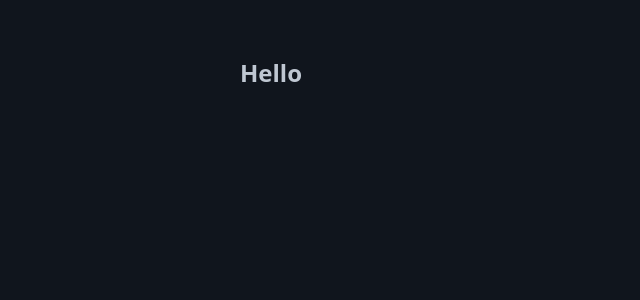
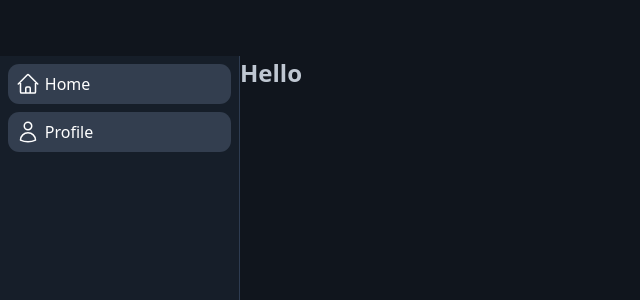
Before and after one commit to HamelBarrer/calls-client, a Vue app: page /app in a window 1280 px wide. Shown: the top 300 px of the page, without its empty margins (0-640 px from the left). Built offline with nearby package versions, Linux system fonts and the light colour scheme; sample sign-in values are in the browser's storage.

Commit message:
add sidebar

```diff
--- /dev/null
+++ b/src/components/icons/HomeIcon.vue
@@ -0,0 +1,24 @@
+<script setup lang="ts">
+defineProps({
+  size: { type: String, default: '24' },
+});
+</script>
+
+<template>
+  <svg
+    xmlns="http://www.w3.org/2000/svg"
+    fill="none"
+    :height="size"
+    :width="size"
+    viewBox="0 0 24 24"
+    stroke-width="1.5"
+    stroke="currentColor"
+    class="w-6 h-6"
+  >
+    <path
+      stroke-linecap="round"
+      stroke-linejoin="round"
+      d="M2.25 12l8.954-8.955c.44-.439 1.152-.439 1.591 0L21.75 12M4.5 9.75v10.125c0 .621.504 1.125 1.125 1.125H9.75v-4.875c0-.621.504-1.125 1.125-1.125h2.25c.621 0 1.125.504 1.125 1.125V21h4.125c.621 0 1.125-.504 1.125-1.125V9.75M8.25 21h8.25"
+    />
+  </svg>
+</template>
--- /dev/null
+++ b/src/components/icons/UserIcon.vue
@@ -0,0 +1,24 @@
+<script setup lang="ts">
+defineProps({
+  size: { type: String, default: '24' },
+});
+</script>
+
+<template>
+  <svg
+    xmlns="http://www.w3.org/2000/svg"
+    fill="none"
+    :height="size"
+    :width="size"
+    viewBox="0 0 24 24"
+    stroke-width="1.5"
+    stroke="currentColor"
+    class="w-6 h-6"
+  >
+    <path
+      stroke-linecap="round"
+      stroke-linejoin="round"
+      d="M15.75 6a3.75 3.75 0 11-7.5 0 3.75 3.75 0 017.5 0zM4.501 20.118a7.5 7.5 0 0114.998 0A17.933 17.933 0 0112 21.75c-2.676 0-5.216-.584-7.499-1.632z"
+    />
+  </svg>
+</template>
--- /dev/null
+++ b/src/components/layout/SidebarComponent.vue
@@ -0,0 +1,74 @@
+<script setup lang="ts">
+import HomeIcon from '../icons/HomeIcon.vue';
+import UserIcon from '../icons/UserIcon.vue';
+</script>
+
+<template>
+  <aside class="sidebar">
+    <div class="sidebar__content">
+      <nav class="sidebar__nav">
+        <ul class="nav__list">
+          <li class="nav__item">
+            <RouterLink
+              :to="{ name: 'home' }"
+              class="nav__link"
+              active-class="nav__active"
+            >
+              <HomeIcon />
+              Home
+            </RouterLink>
+          </li>
+          <li class="nav__item">
+            <RouterLink
+              :to="{ name: 'home' }"
+              class="nav__link"
+              active-class="nav__active"
+            >
+              <UserIcon />
+              Profile
+            </RouterLink>
+          </li>
+        </ul>
+      </nav>
+    </div>
+  </aside>
+</template>
+
+<style scoped>
+.sidebar {
+  grid-area: sidebar;
+  background-color: var(--black-300);
+  border-right: 1px solid var(--border);
+}
+
+.sidebar__content {
+  padding: 0.5rem;
+}
+
+.nav__list {
+  display: flex;
+  flex-direction: column;
+  gap: 0.5rem;
+}
+
+.nav__link {
+  display: flex;
+  align-items: center;
+  color: var(--color);
+  padding: 0.5rem;
+  border-radius: var(--border-radius);
+  gap: 0.3rem;
+}
+
+.nav__link:hover {
+  cursor: pointer;
+  color: var(--white);
+  background-color: var(--black-100);
+}
+
+.nav__active {
+  cursor: pointer;
+  color: var(--white);
+  background-color: var(--black-100);
+}
+</style>
--- a/src/views/app/HomeView.vue
+++ b/src/views/app/HomeView.vue
@@ -1,7 +1,10 @@
-<script setup lang="ts"></script>
+<script setup lang="ts">
+import SidebarComponent from '@/components/layout/SidebarComponent.vue';
+</script>
 
 <template>
   <div class="wrapper">
+    <SidebarComponent />
     <main class="main">
       <h2>Hello</h2>
     </main>
```
